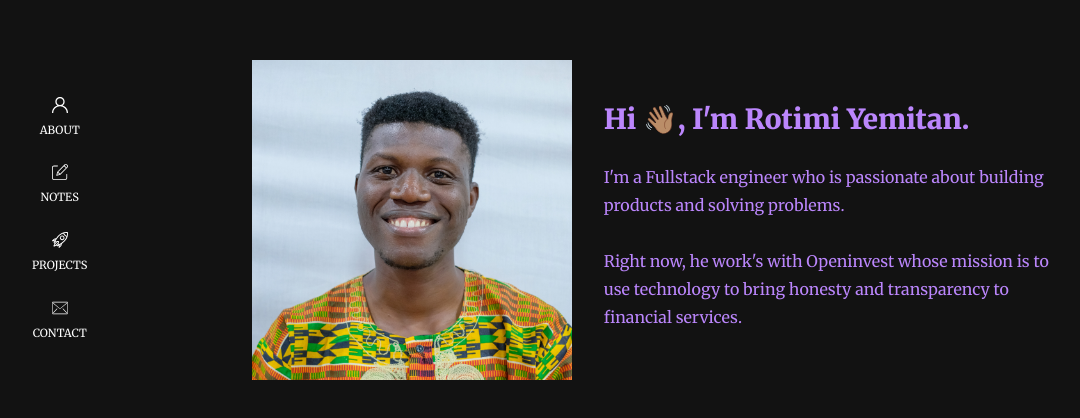
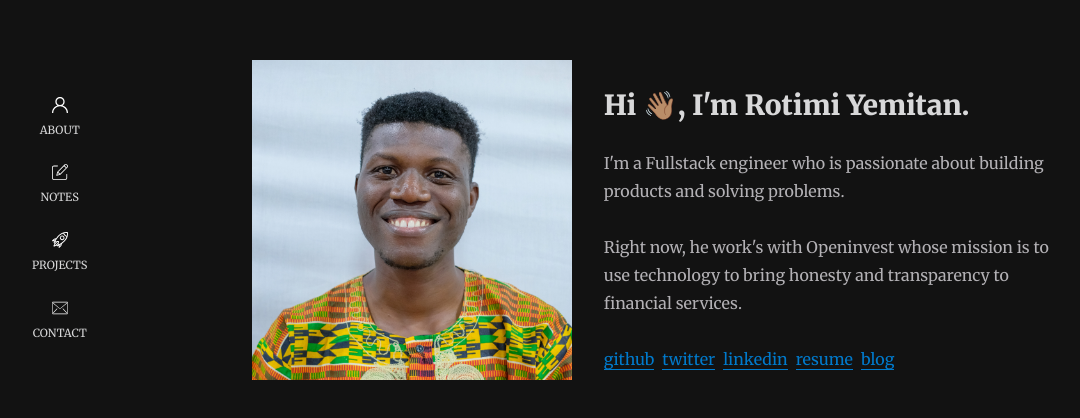
Before and after one commit to Rhotimee/rotimi.dev, a Gatsby site: page / in a window 1280 px wide. Shown: the part 180-598 px from the top of the page, without its empty margins (32-1112 px from the left). Built offline with nearby package versions, Linux system fonts and the light colour scheme; Gatsby itself is replaced by a stand-in of ours; some packages are replaced by stand-ins of ours.

Commit message:
change color

```diff
--- a/src/components/SideNav.js
+++ b/src/components/SideNav.js
@@ -7,9 +7,9 @@ import ContactIcon from "../../content/assets/email.svg"
 
 const SideNavStyles = styled.div`
   margin: auto 0 auto 2rem;
-  background: #121212;
 
   @media screen and (max-width: 768px) {
+    background: #222222;
     margin: 0 auto;
     display: flex;
     flex-direction: row;
@@ -26,7 +26,7 @@ const Nav = styled.div`
   display: flex;
   flex-direction: column;
   align-items: center;
-  color: #fff;
+  color: #d8d8d9;
   margin: 1.5rem 0;
   cursor: pointer;
 
--- a/src/components/index.js
+++ b/src/components/index.js
@@ -1,6 +1,6 @@
 import React from "react"
 import styled from "@emotion/styled"
-import { useStaticQuery, graphql } from "gatsby"
+import { useStaticQuery, graphql, Link } from "gatsby"
 import Img from "gatsby-image"
 
 import Layout from "./Layout"
@@ -13,10 +13,12 @@ const IndexStyles = styled.div`
 
   h2 {
     margin-top: 1.5rem;
+    color: #d8d8d9;
   }
 
   p {
     margin-top: 1.75rem 0;
+    color: #b3b1b5;
   }
 
   .image-container {
@@ -24,6 +26,12 @@ const IndexStyles = styled.div`
     height: 100%;
     flex: 0 0 auto;
     margin-right: 2rem;
+  }
+
+  .links {
+    * {
+      margin-right: 0.5rem;
+    }
   }
 
   @media screen and (max-width: 768px) {
@@ -78,6 +86,22 @@ const Index = () => {
             Right now, he work's with Openinvest whose mission is to use
             technology to bring honesty and transparency to financial services.
           </p>
+          <div className="links">
+            <a target="_blank" href="https://github.com/rhotimee">
+              github
+            </a>
+            <a target="_blank" href="https://twitter.com/rhotimee">
+              twitter
+            </a>
+            <a
+              target="_blank"
+              href="https://www.linkedin.com/in/rotimi-yemitan/"
+            >
+              linkedin
+            </a>
+            <Link to="#">resume</Link>
+            <Link to="notes">blog</Link>
+          </div>
         </div>
       </IndexStyles>
     </Layout>
--- a/src/components/layout.js
+++ b/src/components/layout.js
@@ -6,7 +6,7 @@ import SideNav from "./SideNav"
 
 const LayoutStyles = styled.div`
   background: #121212;
-  color: #bb86fc;
+  color: #b3b1b5;
   position: relative;
   height: 100vh;
   width: 100%;
@@ -34,7 +34,7 @@ const SideChild = styled.div`
   @media screen and (max-width: 768px) {
     display: flex;
     flex-direction: column-reverse;
-    margin-bottom: 3rem;
+    margin-bottom: 5rem;
   }
 `
 class Layout extends React.Component {
```
